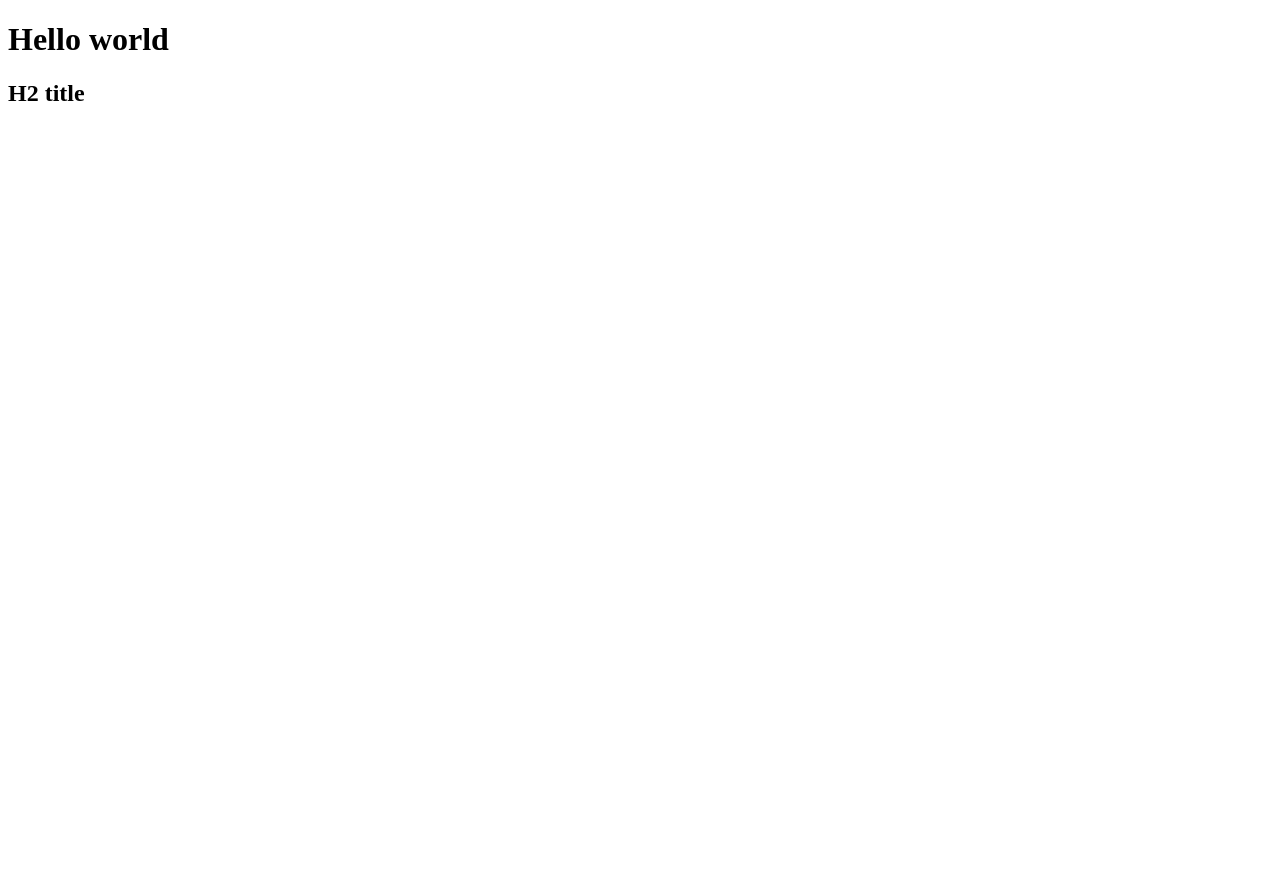
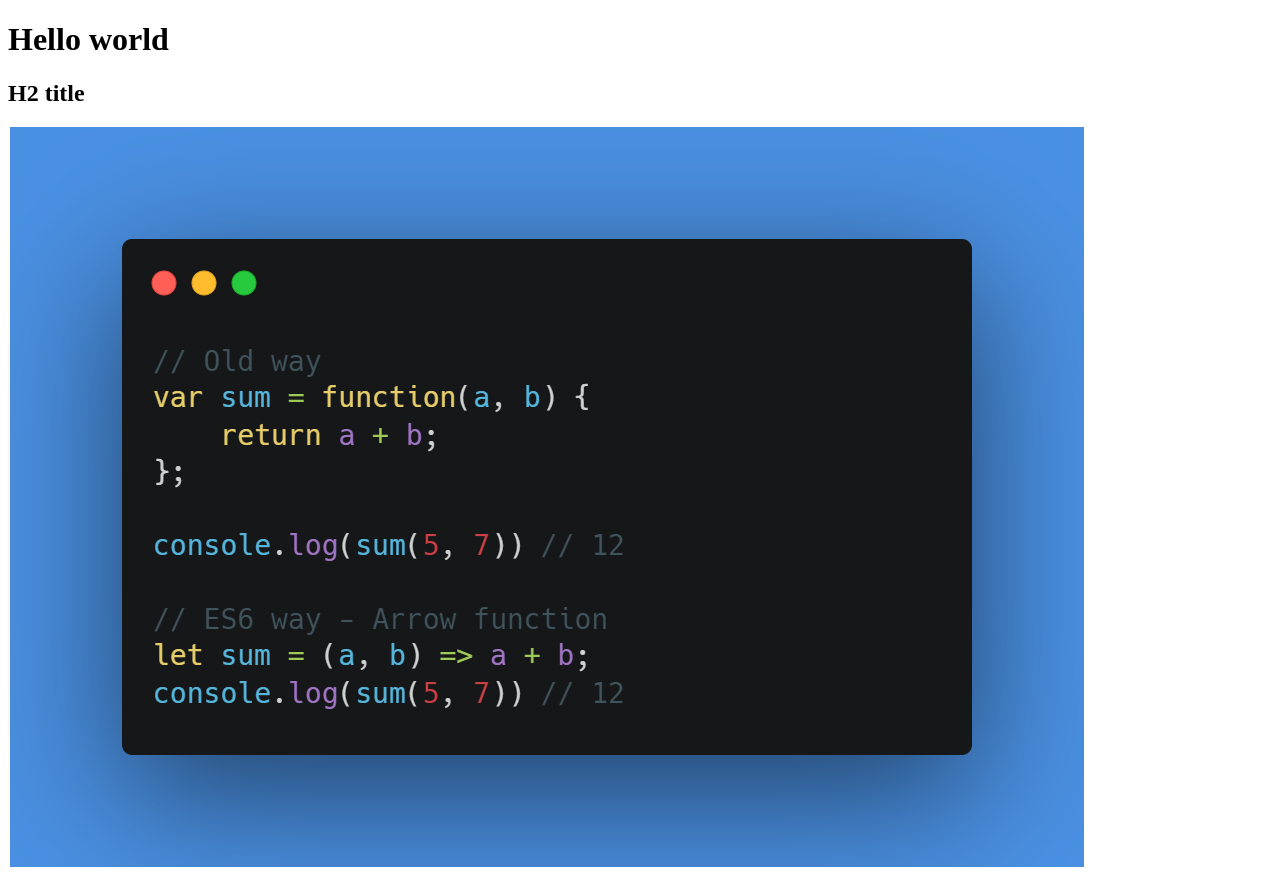
Before and after one commit to harshitbadollacodes/test-2, a plain HTML site: page index.html in a window 1280 px wide. Before the commit the page ends 800 px from the top, so only its background shows below. Drawn offline with Linux system fonts and the light colour scheme.

Commit message:
Added the image

```diff
--- a/index.html
+++ b/index.html
@@ -8,5 +8,7 @@
 <body>
     <h1>Hello world</h1>
     <h2>H2 title</h2>
+
+    <img src="./img/carbon.png" alt="">
 </body>
 </html>
```
Also changed, not shown: img/carbon.png (added).
